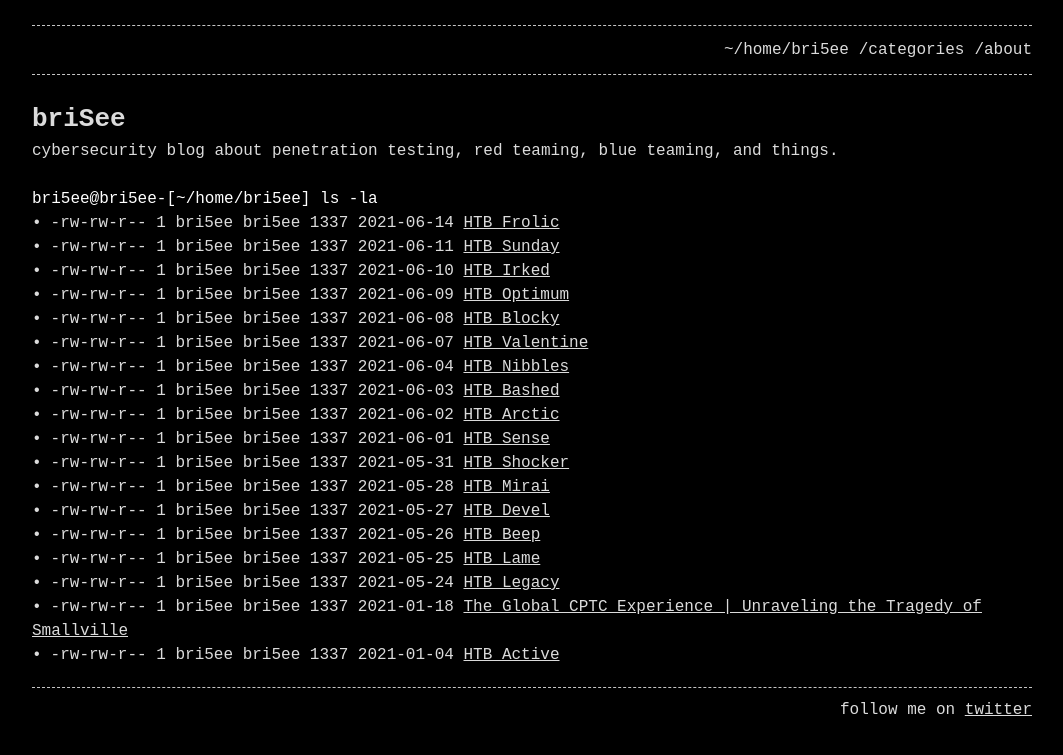
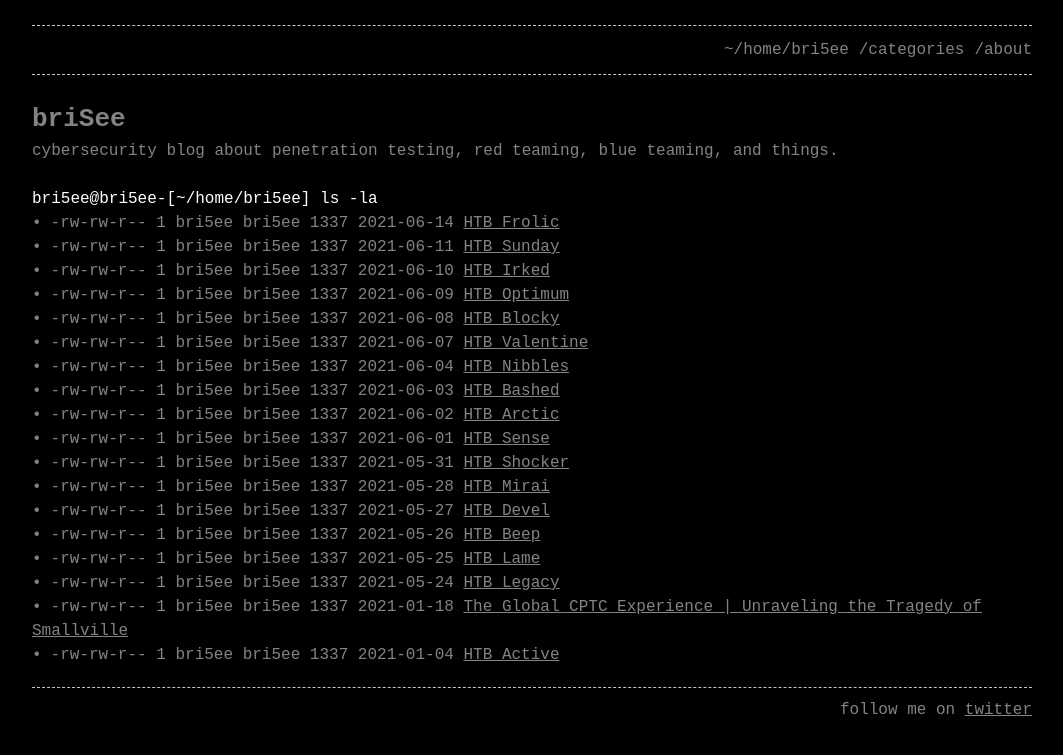
Before and after one commit to notbricey/brisee.github.io, a Jekyll site: the page built from index.md, in a window 1280 px wide. Shown: the top 755 px of the page, without its empty margins (108-1171 px from the left). Built offline with Jekyll 4.4.1, drawn with Linux system fonts in a browser that asks for light colours.

Commit message:
Update dark.scss

```diff
--- a/_sass/dark.scss
+++ b/_sass/dark.scss
@@ -1,7 +1,7 @@
 /**
  * Style variables
  */
-$base-color:           #DBDBDB !default;
+$base-color:           #838383 !default;
 $primary-color:        #a1fc8f !default;
 $text-color:           $base-color !default;
 $placeholder-color:    $base-color !default;
```
